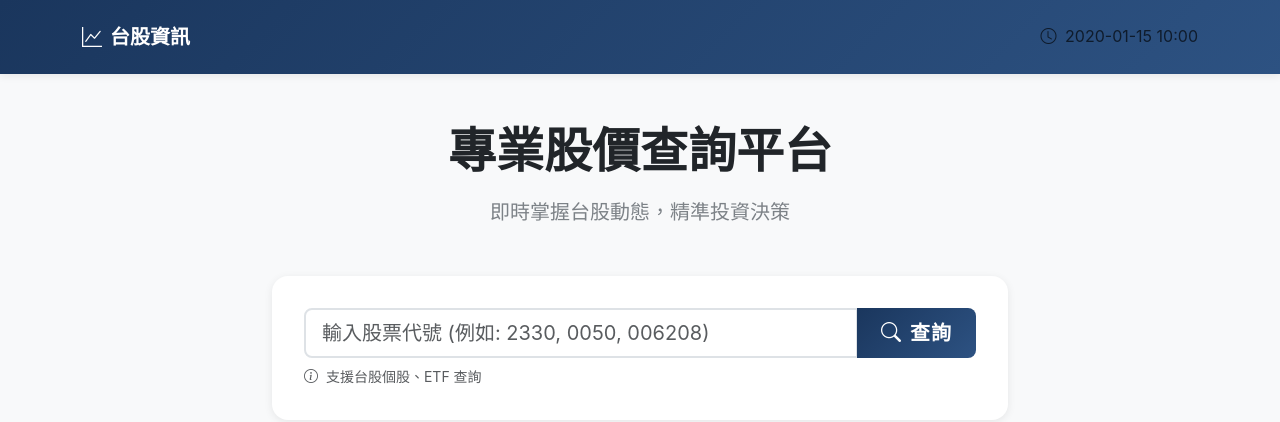
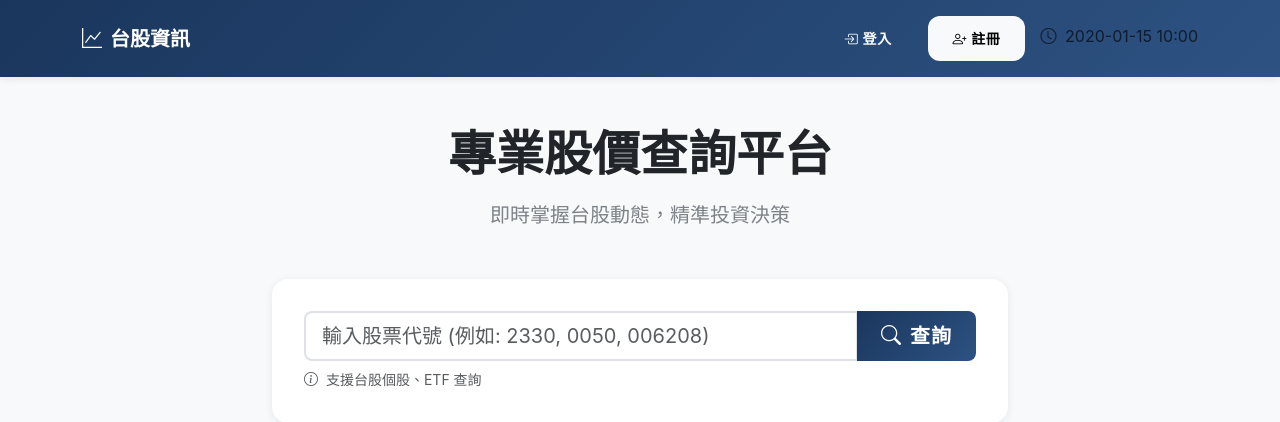
Before and after one commit to iamhenryhuang/financial_web, a Flask app: template templates/home.html in a window 1280 px wide. Shown: the top 422 px of the page. Run offline with Flask 3, Linux system fonts and the light colour scheme; the template is opened without the code that fills it: most values are stand-ins (such as "Sample title", 1, 10 or a date in 2020).

Commit message:
Update home.html

```diff
--- a/templates/home.html
+++ b/templates/home.html
@@ -21,6 +21,42 @@
                 <i class="bi bi-graph-up me-2"></i>台股資訊
             </a>
             <div class="navbar-nav ms-auto">
+                {% if current_user.is_authenticated %}
+                <div class="dropdown me-3">
+                    <a class="btn btn-outline-light btn-sm dropdown-toggle" href="#" role="button" data-bs-toggle="dropdown">
+                        <i class="bi bi-person-circle me-1"></i>{{ current_user.username }}
+                        {% if current_user.is_vip() %}
+                        <span class="badge bg-warning text-dark ms-1">VIP</span>
+                        {% elif current_user.is_premium() %}
+                        <span class="badge bg-primary ms-1">會員</span>
+                        {% endif %}
+                    </a>
+                    <ul class="dropdown-menu">
+                        <li><a class="dropdown-item" href="{{ url_for('dashboard') }}">
+                            <i class="bi bi-speedometer2 me-2"></i>控制台
+                        </a></li>
+                        <li><a class="dropdown-item" href="{{ url_for('watchlist') }}">
+                            <i class="bi bi-bookmark-star me-2"></i>自選股
+                        </a></li>
+                        <li><a class="dropdown-item" href="{{ url_for('profile') }}">
+                            <i class="bi bi-person me-2"></i>個人資料
+                        </a></li>
+                        <li><hr class="dropdown-divider"></li>
+                        <li><a class="dropdown-item" href="{{ url_for('logout') }}">
+                            <i class="bi bi-box-arrow-right me-2"></i>登出
+                        </a></li>
+                    </ul>
+                </div>
+                {% else %}
+                <div class="me-3">
+                    <a href="{{ url_for('login') }}" class="btn btn-outline-light btn-sm me-2">
+                        <i class="bi bi-box-arrow-in-right me-1"></i>登入
+                    </a>
+                    <a href="{{ url_for('register') }}" class="btn btn-light btn-sm">
+                        <i class="bi bi-person-plus me-1"></i>註冊
+                    </a>
+                </div>
+                {% endif %}
                 <span class="navbar-text">
                     <i class="bi bi-clock me-1"></i>
                     {{ current_time.strftime('%Y-%m-%d %H:%M') }}
```
